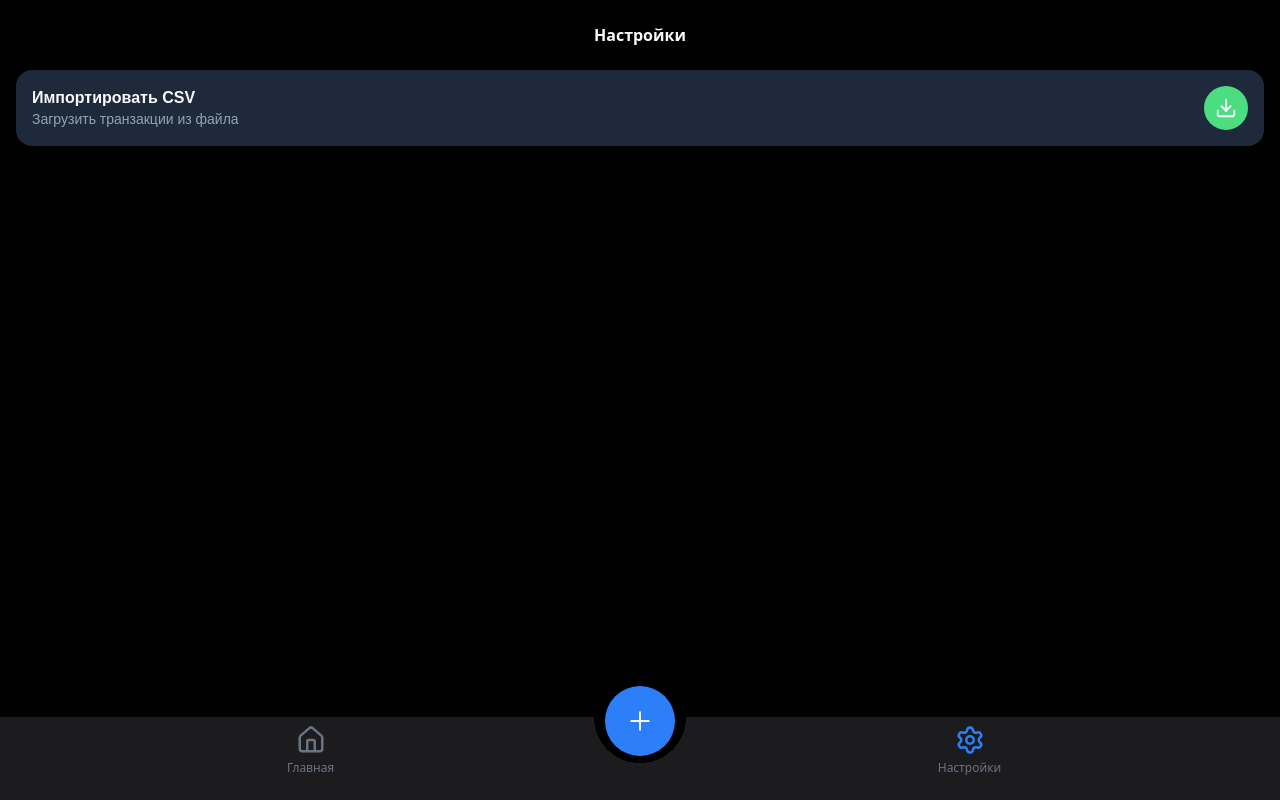
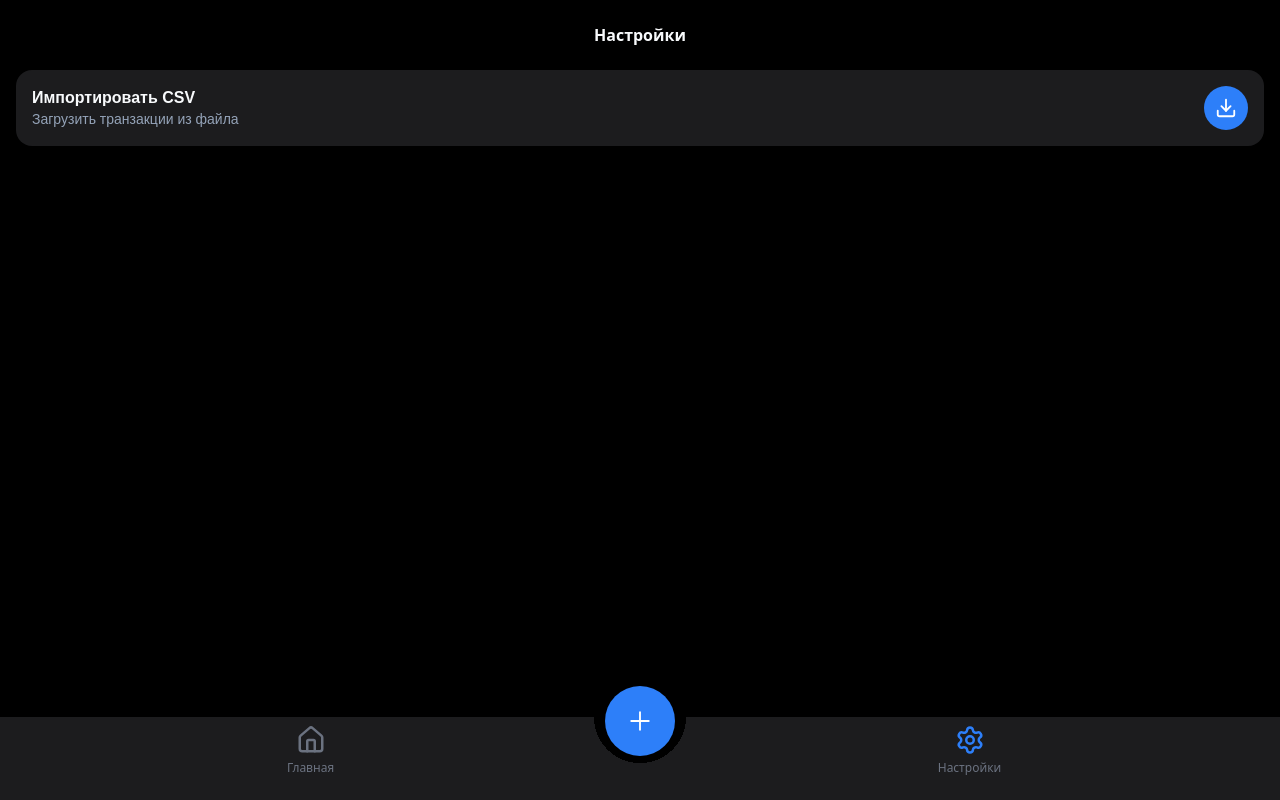
Before and after one commit to ivan-legostin/spendy-pwa, a React (Vite) app: page /spendy-pwa/settings in a window 1280 px wide. Built offline with nearby package versions, Linux system fonts and the light colour scheme.

Commit message:
Исправлена цветовая схема экрана Настроек

```diff
--- a/src/screens/SettingsScreen.css
+++ b/src/screens/SettingsScreen.css
@@ -24,7 +24,7 @@
   display: flex;
   align-items: center;
   justify-content: space-between;
-  background: #1e293b;
+  background: #1c1c1e;
   border: none;
   border-radius: 16px;
   padding: 16px;
@@ -69,7 +69,7 @@
 }
 
 .settings__item-icon--green {
-  background: #4ade80;
+  background: #2D7FF9;
 }
 
 .settings__status {
```
